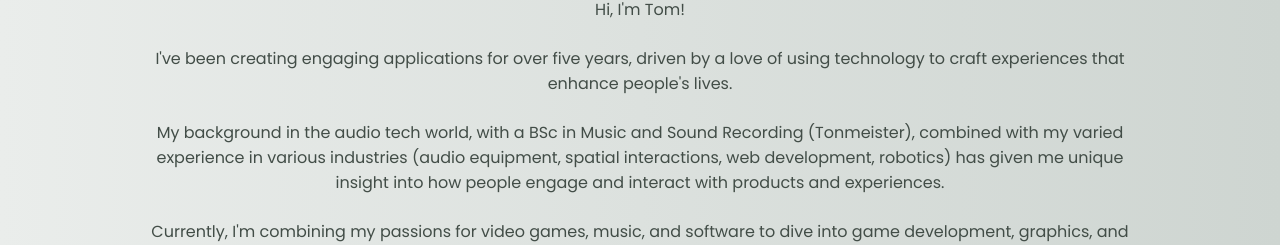
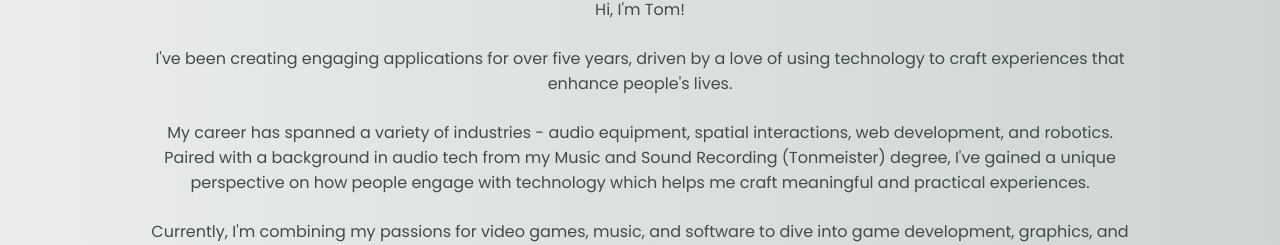
Before and after one commit to cartmouse/portfolio, a React (Vite) app: page / in a window 1280 px wide. Shown: the part 1200-1445 px from the top of the page. Built offline with nearby package versions, Linux system fonts and the light colour scheme; a web font is replaced by a local one.

Commit message:
Add more content for experimental projects

```diff
--- a/src/Components/About/About.tsx
+++ b/src/Components/About/About.tsx
@@ -19,11 +19,12 @@ export const About = () => {
           people's lives.
         </p>
         <p>
-          My background in the audio tech world, with a BSc in Music and Sound
-          Recording (Tonmeister), combined with my varied experience in various
-          industries (audio equipment, spatial interactions, web development,
-          robotics) has given me unique insight into how people engage and
-          interact with products and experiences.
+          My career has spanned a variety of industries - audio equipment,
+          spatial interactions, web development, and robotics. Paired with a
+          background in audio tech from my Music and Sound Recording
+          (Tonmeister) degree, I've gained a unique perspective on how people
+          engage with technology which helps me craft meaningful and practical
+          experiences.
         </p>
         <p>
           Currently, I'm combining my passions for video games, music, and
--- a/src/Projects/Info/experimental.ts
+++ b/src/Projects/Info/experimental.ts
@@ -11,21 +11,41 @@ export const experimental: ProjectCategory = {
       title: "3D Renderer",
       subtitle: "Personal",
       desc: "Software based 3D object renderer",
-      text: 'Following the "3D Graphics Programming from Scratch" course from Pikuma.',
+      text: `Following the "3D Graphics Programming from Scratch" course from Pikuma, I've been writing a software based 3D object renderer using C and SDL with no dedicated graphics libraries.
+
+      This has given me a much stronger understanding of the graphics rendering process as there is little to no abstraction and everything has to be implemented manually.`,
       tags: [cTag],
       image: asset("renderer.jpg"),
       video: { type: "file", string: asset("renderer.mp4") },
+      links: [
+        {
+          url: "https://github.com/cartmouse/3dRenderer",
+          text: "GitHub",
+          image: GitHubLight,
+          alt: "Repository for 3D renderer project",
+        },
+        {
+          url: "https://pikuma.com/courses/learn-3d-computer-graphics-programming",
+          text: "Course Website",
+        },
+      ],
     },
     {
       id: "grass",
       title: "Grass Shader",
       subtitle: "Personal",
       desc: "Shell texture shader for emulating grass swaying in the wind",
-      text: "Based around an implemenation of a fur shader by Acerola, then adapted to appear like blades of grass swaying in the wind.",
+      text: `This project began by with inspiration from an implemenation of a shell texture shader intended to emulate fur/hair by Acerola. I took the idea and implemented it in Godot, then adapted it to appear like blades of grass and added logic to make them sway as if blown by a breeze.
+
+      This was a great hands on way to explore a new rendering process and expand my knowledge of shaders.`,
       tags: [godotTag],
       image: asset("grass.jpg"),
       video: { type: "file", string: asset("grass.mp4") },
       links: [
+        {
+          url: "https://github.com/GarrettGunnell/Shell-Texturing",
+          text: "Acerola's Original Project",
+        },
         {
           url: "https://github.com/cartmouse/gd-shell-texture",
           text: "GitHub",
```
